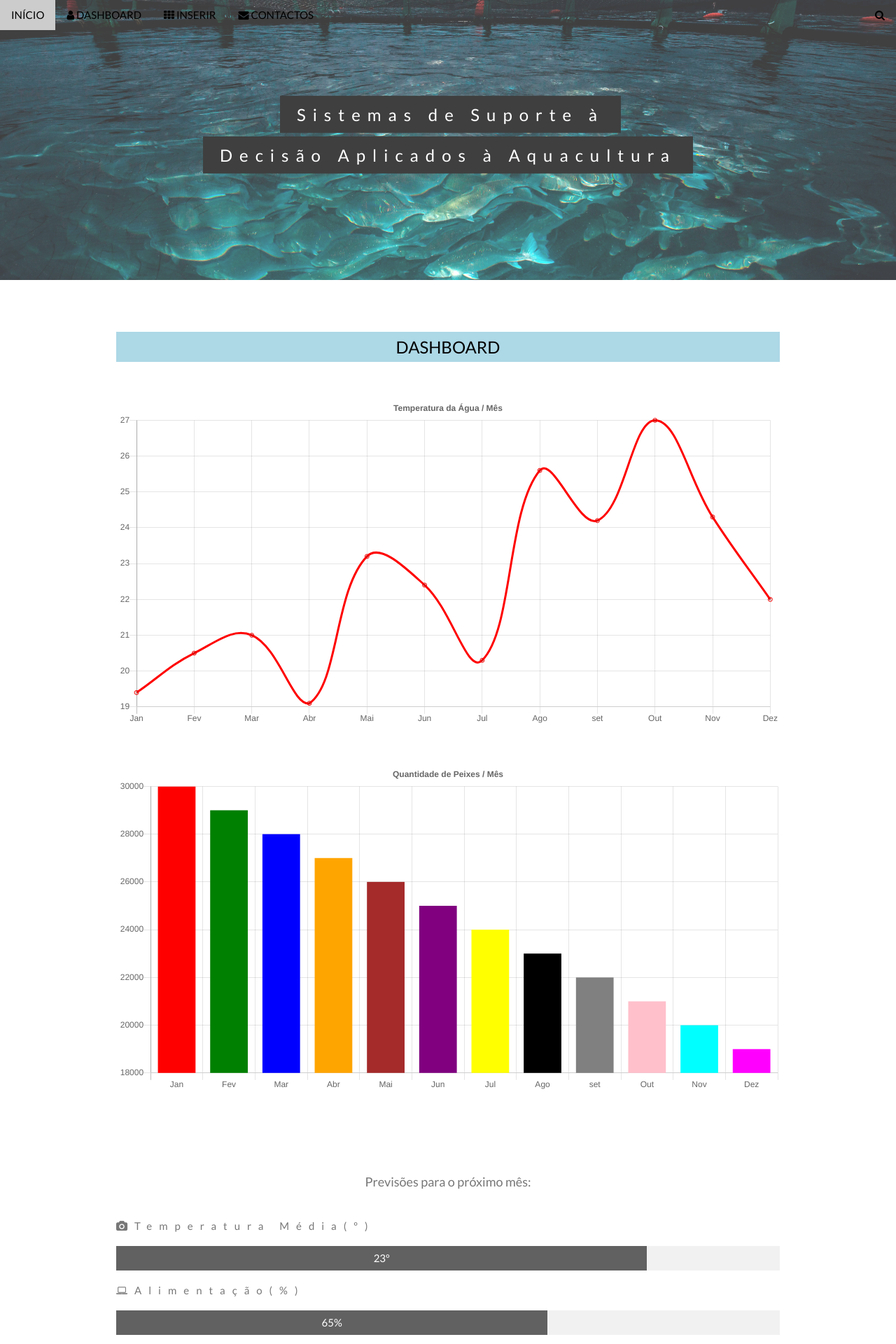
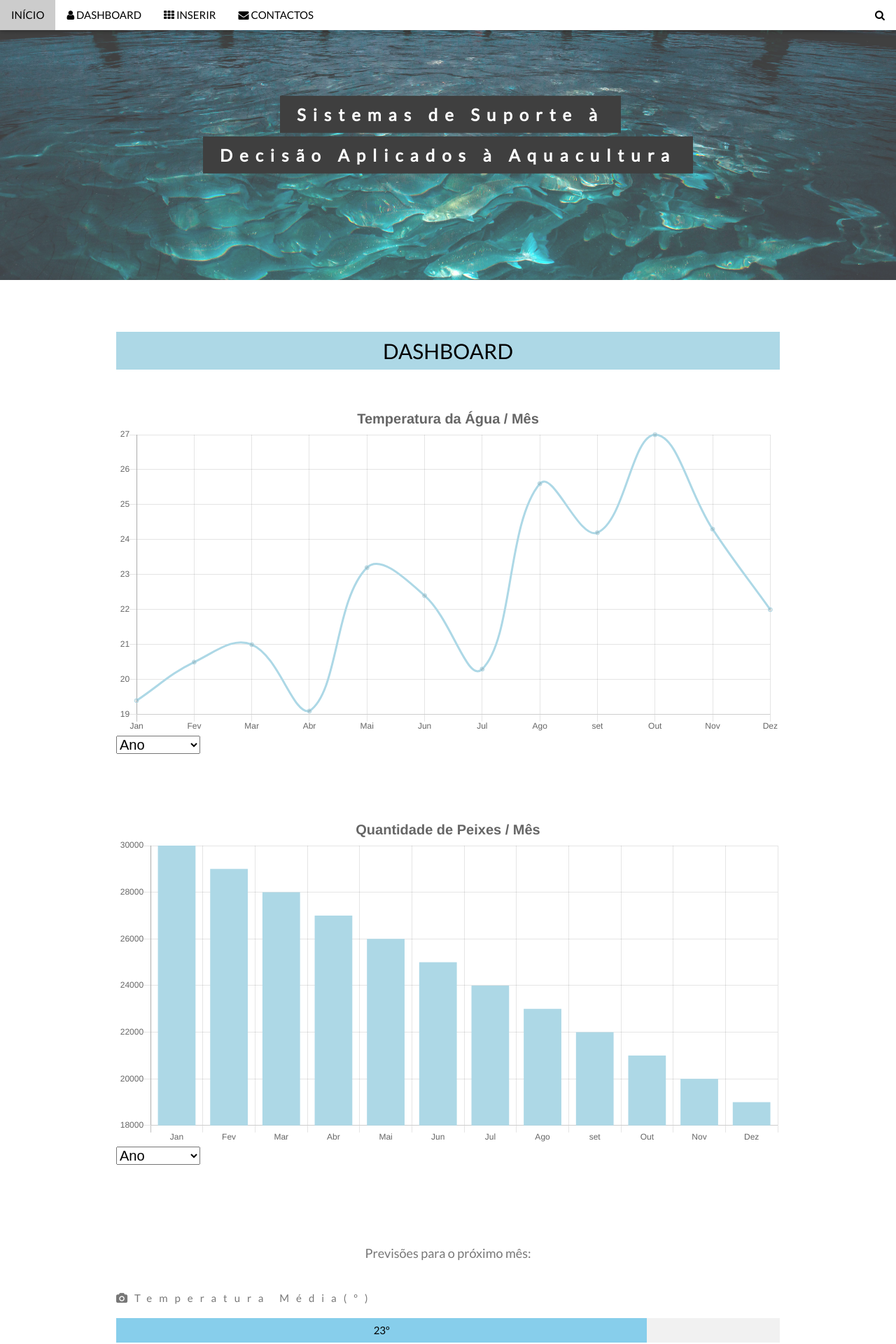
Before and after one commit to Nunomatos7/PECI, a Django app: page / in a window 1280 px wide. Shown: the top 1920 px of the page at 70% size. Run offline with Django 4.2, Linux system fonts and the light colour scheme; some libraries are stand-ins or nearby versions.

Commit message:
Updates on Frontend Page

```diff
--- a/app/templates/base.html
+++ b/app/templates/base.html
@@ -32,13 +32,13 @@ body, html {
 
 /* Second image (Portfolio) */
 .bgimg-2 {
-  background-image: url("/w3images/parallax3.jpg");
+  background-image: url({% static 'peixe2.jpg' %});
   min-height: 400px;
 }
 
 /* Third image (Contact) */
 .bgimg-3 {
-  background-image: url("/w3images/parallax3.jpg");
+  background-image: url({% static 'peixe3.jpg' %});
   min-height: 400px;
 }
 
@@ -53,30 +53,33 @@ body, html {
   }
 }
 
-#canvas-container {
-  width: 100%;
-  text-align:center;
-}
-canvas {
-  display: inline;
-}
-
+  .sl{
+    /background-color: black;/
+    height: 40px;
+    width: 120px;
+    font-size: 20px;
+    font-family: Arial;
+  /*  border-radius: 5px;
+    border: 2px solid cyan;
+    color: cyan;
+    padding-left: 10px;*/
+  }
 
 </style>
 </head>
 <body>
 
-<!-- Navbar (sit on top)  ///border: 1px solid red; border-radius: 12px; border-color:#000000; padding: 0.5em;-->
+<!-- Navbar (sit on top) -->
 <div class="w3-top">
-  <div class="w3-bar" id="myNavbar">
-    <a class="w3-bar-item w3-button w3-hover-black w3-hide-medium w3-hide-large w3-right" href="javascript:void(0);" onclick="toggleFunction()" title="Toggle Navigation Menu">
+  <div class="w3-bar w3-card w3-animate-top w3-white" id="myNavbar">
+    <a class="w3-bar-item w3-button w3-hover-black w3-hide-medium w3-hide-large w3-right" >
       <i class="fa fa-bars"></i>
     </a>
-    <a href="#home" class="w3-bar-item w3-button" style="color: black; ">INÍCIO</a>
-    <a href="#about" class="w3-bar-item w3-button w3-hide-small" style="color: black"; ><i class="fa fa-user" style="color: black" ;></i> DASHBOARD</a>
-    <a href="#portfolio" class="w3-bar-item w3-button w3-hide-small" style="color: black";><i class="fa fa-th" style="color: black";></i> INSERIR</a>
-    <a href="#contact" class="w3-bar-item w3-button w3-hide-small" style="color: black";><i class="fa fa-envelope style="color: black";"></i> CONTACTOS</a>
-    <a href="#" class="w3-bar-item w3-button w3-hide-small w3-right w3-hover-black" style="color: black";>
+    <a href="#home" class="w3-bar-item w3-button" style="color: black">INÍCIO</a>
+    <a href="#about" class="w3-bar-item w3-button w3-hide-small" style="color: black"><i class="fa fa-user" style="color: black" ;></i> DASHBOARD</a>
+    <a href="#portfolio" class="w3-bar-item w3-button w3-hide-small" style="color: black; ";><i class="fa fa-th" style="color: black";></i> INSERIR</a>
+    <a href="#contact" class="w3-bar-item w3-button w3-hide-small" style="color: black;"><i class="fa fa-envelope" style="color: black";></i> CONTACTOS</a>
+    <a href="#" class="w3-bar-item w3-button w3-hide-small w3-right w3-hover-black" style="color: black; ";>
       <i class="fa fa-search" ></i>
     </a>
   </div>
@@ -93,32 +96,72 @@ canvas {
 <!-- First Parallax Image with Logo Text -->
 <div class="bgimg-1 w3-display-container w3-opacity-min" id="home">
   <div class="w3-display-middle" style="white-space:nowrap;">
-    <span class="w3-center w3-padding-large w3-black w3-xlarge w3-wide w3-animate-opacity" style= "margin-left: 110px"> Sistemas de Suporte à </span>
+    <span class="w3-center w3-padding-large w3-black w3-xlarge w3-wide w3-animate-opacity" style= "margin-left: 110px"><b> Sistemas de Suporte à </b></span>
     <p>
-    <span class="w3-center w3-padding-large w3-black w3-xlarge w3-wide w3-animate-opacity">Decisão Aplicados à Aquacultura</span>
+    <span class="w3-center w3-padding-large w3-black w3-xlarge w3-wide w3-animate-opacity"><b>Decisão Aplicados à Aquacultura</b></span>
   </div>
 </div>
 
 <!-- Container (About Section) -->
-  <script>
-    var chartContainer = document.createElement('div');
-    chartContainer.style.width = '100%';
-    chartContainer.style.height = '100%';
-    chartContainer.classList.add('chart-container');
-    controller.element.appendChild(chartContainer);
-  </script>
-
-
 <div class="w3-content w3-container w3-padding-64" id="about" >
-  <h3 class="w3-center" style="color:black; background-Color:lightblue">DASHBOARD</h3>
+  <h3 class="w3-center" style="color:black; background-Color:lightblue; font-size:30px">DASHBOARD</h3>
   <h6 class="w3-center" style="color:white;" >DASHBOARD</h3>
 
     <script src="https://cdnjs.cloudflare.com/ajax/libs/Chart.js/2.5.0/Chart.min.js"></script>
     <div id="canvas-container">
       <canvas id="myChart1" style="width:100;max-width:950px;"></canvas>
-      <h6 class="w3-center" style="color:white;" >DASHBOARD</h3>
+      <meta name="viewport" content="width=device-width, initial-scale=1.0" />
+      <select class="sl"onchange="function()">
+        <option selected disabled="">Ano</option>
+        <option value="">1992</option>
+        <option value="">1993</option>
+        <option value="">1994</option>
+        <option value="">1995</option>
+        <option value="">1996</option>
+        <option value="">1997</option>
+        <option value="">1998</option>
+        <option value="">1999</option>
+        <option value="">2000</option>
+        <option value="">2001</option>
+        <option value="">2002</option>
+        <option value="">2003</option>
+        <option value="">2004</option>
+        <option value="">2005</option>
+        <option value="">2006</option>
+        <option value="">2007</option>
+        <option value="">2008</option>
+        <option value="">2009</option>
+        <option value="">2010</option>
+        </select>
+
+      <h1 class="w3-center" style="color:white;" >DASHBOARD</h1>
+
 
       <canvas id="myChart2" style="width:100;max-width:950px;"></canvas>
+
+      <meta name="viewport" content="width=device-width, initial-scale=1.0" />
+      <select class="sl"onchange="function()">
+        <option selected disabled="">Ano</option>
+        <option value="">1992</option>
+        <option value="">1993</option>
+        <option value="">1994</option>
+        <option value="">1995</option>
+        <option value="">1996</option>
+        <option value="">1997</option>
+        <option value="">1998</option>
+        <option value="">1999</option>
+        <option value="">2000</option>
+        <option value="">2001</option>
+        <option value="">2002</option>
+        <option value="">2003</option>
+        <option value="">2004</option>
+        <option value="">2005</option>
+        <option value="">2006</option>
+        <option value="">2007</option>
+        <option value="">2008</option>
+        <option value="">2009</option>
+        <option value="">2010</option>
+        </select>
 
       <script>
       var temperatura = ["Jan","Fev","Mar","Abr","Mai","Jun","Jul","Ago","set","Out","Nov","Dez"];
@@ -129,13 +172,14 @@ canvas {
           labels: temperatura,
           datasets: [{
             data: [19.4,20.5,21,19.1,23.2,22.4,20.3,25.6,24.2,27,24.3,22],
-            borderColor: "red",
+            borderColor: "lightblue",
             fill: false
           }]
         },
         options: {
           legend: {display: false},
           title: {
+            fontSize: 20,
             display: true,
             text: 'Temperatura da Água / Mês'
           }
@@ -146,7 +190,7 @@ canvas {
       <script>
       var meses = ["Jan","Fev","Mar","Abr","Mai","Jun","Jul","Ago","set","Out","Nov","Dez"];
       var peixes = [30000, 29000, 28000, 27000, 26000, 25000, 24000, 23000, 22000, 21000, 20000, 19000];
-      var barColors = ["red", "green","blue","orange","brown", "purple", "yellow", "black", "grey", "pink", "cyan", "magenta"];
+      var barColors = ["lightblue", "lightblue","lightblue","lightblue","lightblue", "lightblue", "lightblue", "lightblue", "lightblue", "lightblue", "lightblue", "lightblue"];
 
       new Chart("myChart2", {
         type: "bar",
@@ -160,6 +204,7 @@ canvas {
         options: {
           legend: {display: false},
           title: {
+            fontSize: 20,
             display: true,
             text: "Quantidade de Peixes / Mês"
           }
@@ -172,99 +217,58 @@ canvas {
   <p class="w3-large w3-center w3-padding-16">Previsões para o próximo mês:</p>
   <p class="w3-wide"><i class="fa fa-camera"></i>Temperatura Média(º)</p>
   <div class="w3-light-grey">
-    <div class="w3-container w3-padding-small w3-dark-grey w3-center" style="width:80%">23º</div>
+    <div class="w3-container w3-padding-small w3-light-blue w3-center" style="width:80%">23º</div>
   </div>
   <p class="w3-wide"><i class="fa fa-laptop"></i>Alimentação(%)</p>
   <div class="w3-light-grey">
-    <div class="w3-container w3-padding-small w3-dark-grey w3-center" style="width:65%">65%</div>
+    <div class="w3-container w3-padding-small w3-light-blue w3-center" style="width:65%">65%</div>
   </div>
   <p class="w3-wide"><i class="fa fa-photo"></i>Crescimento(%)</p>
   <div class="w3-light-grey">
-    <div class="w3-container w3-padding-small w3-dark-grey w3-center" style="width:4%">4%</div>
+    <div class="w3-container w3-padding-small w3-light-blue w3-center" style="width:4%">4%</div>
   </div>
 </div>
 
-<div class="w3-row w3-center w3-dark-grey w3-padding-16">
+<div class="w3-row w3-center w3-light-blue w3-padding-16">
   <div class="w3-quarter w3-section">
-    <span class="w3-xlarge">14+</span><br>
-    Dados
+    <span class="w3-xlarge">20+</span><br>
+    Anos de Dados
   </div>
   <div class="w3-quarter w3-section">
     <span class="w3-xlarge">55+</span><br>
-    Projects Done
+
   </div>
   <div class="w3-quarter w3-section">
     <span class="w3-xlarge">89+</span><br>
-    Happy Clients
+
   </div>
   <div class="w3-quarter w3-section">
     <span class="w3-xlarge">150+</span><br>
-    Meetings
+
   </div>
 </div>
-
+<h6  class="w3-center" style="color:white;" >DASHBOARD</h3>
 <!-- Second Parallax Image with Portfolio Text -->
 <div class="bgimg-2 w3-display-container w3-opacity-min">
   <div class="w3-display-middle">
-    <span class="w3-xxlarge w3-text-white w3-wide">INSERIR\</span>
+    <span class="w3-xxlarge w3-text-white w3-wide" ><b>INSERIR DADOS</b></span>
   </div>
 </div>
 
 <!-- Container (Portfolio Section) -->
 <div class="w3-content w3-container w3-padding-64" id="portfolio">
-  <h3 class="w3-center">MY WORK</h3>
-  <p class="w3-center"><em>Here are some of my latest lorem work ipsum tipsum.<br> Click on the images to make them bigger</em></p><br>
-
+  <h3 class="w3-center" style="color:black; background-Color:lightblue; font-size:30px">Introduzir ficheiro Excel</h3>
   <!-- Responsive Grid. Four columns on tablets, laptops and desktops. Will stack on mobile devices/small screens (100% width) -->
-  <div class="w3-row-padding w3-center">
-    <div class="w3-col m3">
-      <img src="/w3images/p1.jpg" style="width:100%" onclick="onClick(this)" class="w3-hover-opacity" alt="The mist over the mountains">
-    </div>
-
-    <div class="w3-col m3">
-      <img src="/w3images/p2.jpg" style="width:100%" onclick="onClick(this)" class="w3-hover-opacity" alt="Coffee beans">
-    </div>
-
-    <div class="w3-col m3">
-      <img src="/w3images/p3.jpg" style="width:100%" onclick="onClick(this)" class="w3-hover-opacity" alt="Bear closeup">
-    </div>
-
-    <div class="w3-col m3">
-      <img src="/w3images/p4.jpg" style="width:100%" onclick="onClick(this)" class="w3-hover-opacity" alt="Quiet ocean">
-    </div>
-  </div>
-
-  <div class="w3-row-padding w3-center w3-section">
-    <div class="w3-col m3">
-      <img src="/w3images/p5.jpg" style="width:100%" onclick="onClick(this)" class="w3-hover-opacity" alt="The mist">
-    </div>
-
-    <div class="w3-col m3">
-      <img src="/w3images/p6.jpg" style="width:100%" onclick="onClick(this)" class="w3-hover-opacity" alt="My beloved typewriter">
-    </div>
-
-    <div class="w3-col m3">
-      <img src="/w3images/p7.jpg" style="width:100%" onclick="onClick(this)" class="w3-hover-opacity" alt="Empty ghost train">
-    </div>
-
-    <div class="w3-col m3">
-      <img src="/w3images/p8.jpg" style="width:100%" onclick="onClick(this)" class="w3-hover-opacity" alt="Sailing">
-    </div>
-    <button class="w3-button w3-padding-large w3-light-grey" style="margin-top:64px">LOAD MORE</button>
-  </div>
-</div>
-
-<!-- Modal for full size images on click-->
-<div id="modal01" class="w3-modal w3-black" onclick="this.style.display='none'">
-  <span class="w3-button w3-large w3-black w3-display-topright" title="Close Modal Image"><i class="fa fa-remove"></i></span>
-  <div class="w3-modal-content w3-animate-zoom w3-center w3-transparent w3-padding-64">
-    <img id="img01" class="w3-image">
-    <p id="caption" class="w3-opacity w3-large"></p>
+  <h3 class="w3-center" style="color:white">Inserir ficheiro Excel</h3>
+  <form style="text-align:center" action="">
+    <input type="file" id="myFile" name="filename">
+    <input type="submit">
+  </form>
   </div>
 </div>
 
 <!-- Third Parallax Image with Portfolio Text -->
-<div class="bgimg-3 w3-display-container w3-opacity-min">
+<div class="bgimg-3 w3-display-container w3-opacity-min ">
   <div class="w3-display-middle">
      <span class="w3-xxlarge w3-text-white w3-wide">CONTACTOS</span>
   </div>
@@ -272,32 +276,30 @@ canvas {
 
 <!-- Container (Contact Section) -->
 <div class="w3-content w3-container w3-padding-64" id="contact">
-  <h3 class="w3-center">CONTACTOS</h3>
+
   <!--<p class="w3-center"><em>I'd love your feedback!</em></p>-->
 
-  <div class="w3-row w3-padding-32 w3-section">
-    <div class="w3-col m4 w3-container">
-      <img src="" class="w3-image w3-round" style="width:100%">
-    </div>
+  <div class="w3-row w3-padding-32 w3-section" style="margin: 180px; width: 100%;">
+
     <div class="w3-col m8 w3-panel">
       <div class="w3-large w3-margin-bottom">
         <i class="fa fa-map-marker fa-fw w3-hover-text-black w3-xlarge w3-margin-right"></i> Serra do Gerês, Braga<br>
-        <i class="fa fa-phone fa-fw w3-hover-text-black w3-xlarge w3-margin-right"></i> Telemóvel: +00 151515<br>
+        <i class="fa fa-phone fa-fw w3-hover-text-black w3-xlarge w3-margin-right"></i> Telemóvel: +351 999999999<br>
         <i class="fa fa-envelope fa-fw w3-hover-text-black w3-xlarge w3-margin-right"></i> Email: mail@mail.com<br>
       </div>
 
       <form action="/action_page.php" target="_blank">
         <div class="w3-row-padding" style="margin:0 -16px 8px -16px">
           <div class="w3-half">
-            <input class="w3-input w3-border" type="text" placeholder="Name" required name="Name">
+            <input class="w3-input w3-border" type="text" placeholder="Nome" required name="Name">
           </div>
           <div class="w3-half">
             <input class="w3-input w3-border" type="text" placeholder="Email" required name="Email">
           </div>
         </div>
-        <input class="w3-input w3-border" type="text" placeholder="Message" required name="Message">
+        <input class="w3-input w3-border" type="text" placeholder="Messagem" required name="Message">
         <button class="w3-button w3-black w3-right w3-section" type="submit">
-          <i class="fa fa-paper-plane"></i> SEND MESSAGE
+          <i class="fa fa-paper-plane"></i> ENVIAR MENSAGEM
         </button>
       </form>
     </div>
@@ -308,12 +310,6 @@ canvas {
 <footer class="w3-center w3-black w3-padding-64 w3-opacity w3-hover-opacity-off">
   <a href="#home" class="w3-button w3-light-grey"><i class="fa fa-arrow-up w3-margin-right"></i>To the top</a>
   <div class="w3-xlarge w3-section">
-    <i class="fa fa-facebook-official w3-hover-opacity"></i>
-    <i class="fa fa-instagram w3-hover-opacity"></i>
-    <i class="fa fa-snapchat w3-hover-opacity"></i>
-    <i class="fa fa-pinterest-p w3-hover-opacity"></i>
-    <i class="fa fa-twitter w3-hover-opacity"></i>
-    <i class="fa fa-linkedin w3-hover-opacity"></i>
   </div>
   <p>Powered by <a href="https://www.w3schools.com/w3css/default.asp" title="W3.CSS" target="_blank" class="w3-hover-text-green">w3.css</a></p>
 </footer>
@@ -327,16 +323,7 @@ function onClick(element) {
   captionText.innerHTML = element.alt;
 }
 
-// Change style of navbar on scroll
-window.onscroll = function() {myFunction()};
-function myFunction() {
-    var navbar = document.getElementById("myNavbar");
-    if (document.body.scrollTop > 100 || document.documentElement.scrollTop > 100) {
-        navbar.className = "w3-bar" + " w3-card" + " w3-animate-top" + " w3-white";
-    } else {
-        navbar.className = navbar.className.replace(" w3-card w3-animate-top w3-white", "");
-    }
-}
+
 
 // Used to toggle the menu on small screens when clicking on the menu button
 function toggleFunction() {
```
Also changed, not shown: app/templates/second.html (+45 -0 lines), app/static/peixe2.jpg (added), app/static/peixe3.jpg (added), 1 other file.
